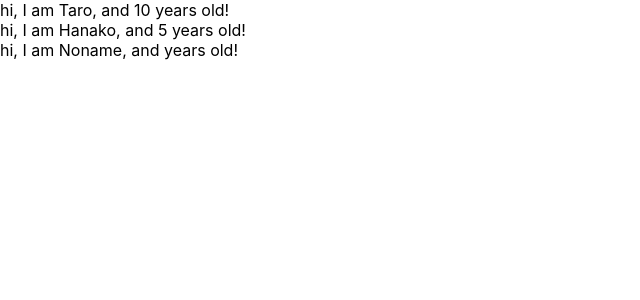
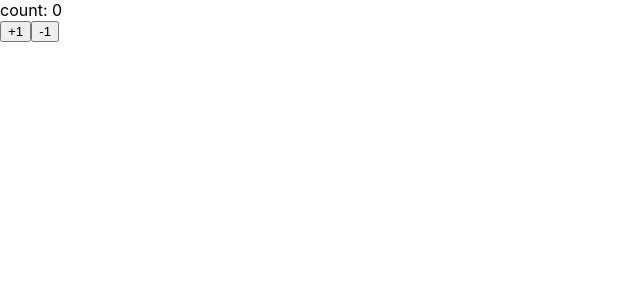
Before and after one commit to Osadakun/udemy-react-redux-crud-application, a React (Create React App) app: page / in a window 1280 px wide. Shown: the top 300 px of the page, without its empty margins (0-640 px from the left). Built offline with nearby package versions, Linux system fonts and the light colour scheme.

Commit message:
learn about state and setState

```diff
--- a/src/App.js
+++ b/src/App.js
@@ -1,27 +1,32 @@
-import PropTypes from 'prop-types';
-const App = () => {
-    const profiles = [
-        {name:"Taro",age:10},
-        {name:"Hanako",age:5},
-        {name:"Noname"}
-    ]
-    return (
-        <div>
-            {
-                profiles.map((profile,index) => {
-                    return <User name={profile.name} age={profile.age} key={index}/>
-                })
-            }
-        </div>
-    )
+import React, {Component} from 'react'
+
+const App = () => (<Counter></Counter>)
+
+class Counter extends Component {
+    constructor(props) {
+        super(props)
+        console.log(this.state)
+        this.state = {count : 0}
+    }
+
+    handlePlusButton = () => {
+        this.setState({count:this.state.count+1})
+    }
+
+    handleMinusButton = () => {
+        this.setState({count:this.state.count-1})
+    }
+
+    handleminusButt
+    render(){
+        return(
+            <React.Fragment>
+                <div>count: {this.state.count}</div>
+                <button onClick = {this.handlePlusButton}>+1</button>
+                <button onClick = {this.handleMinusButton}>-1</button>
+            </React.Fragment>
+        )
+    }
 }
 
-const User = (props) => {
-    return <div>hi, I am {props.name}, and {props.age} years old!</div>
-}
-
-User.propTypes = {
-    name: PropTypes.string,
-    age: PropTypes.number.isRequired
-}
 export default App;
```
